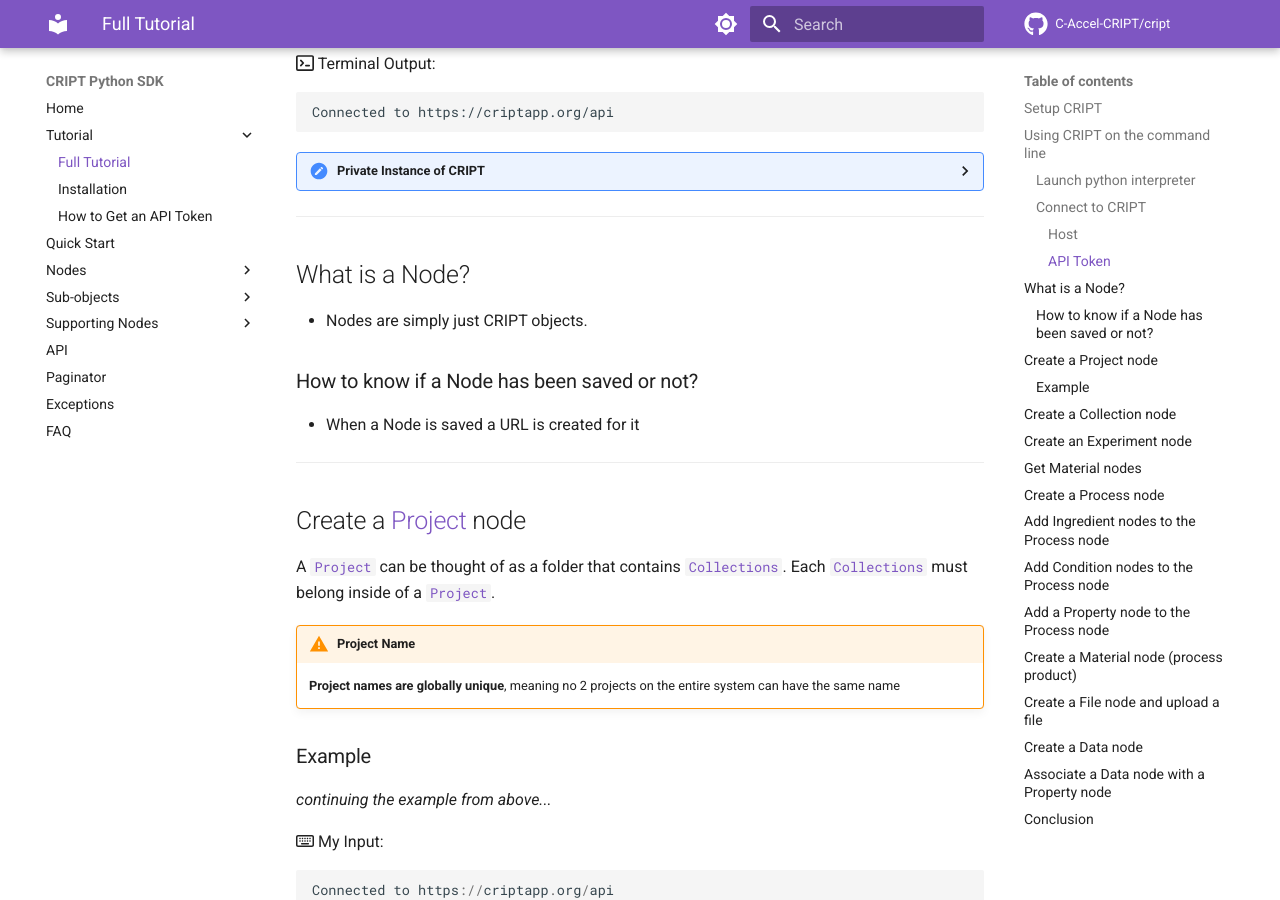
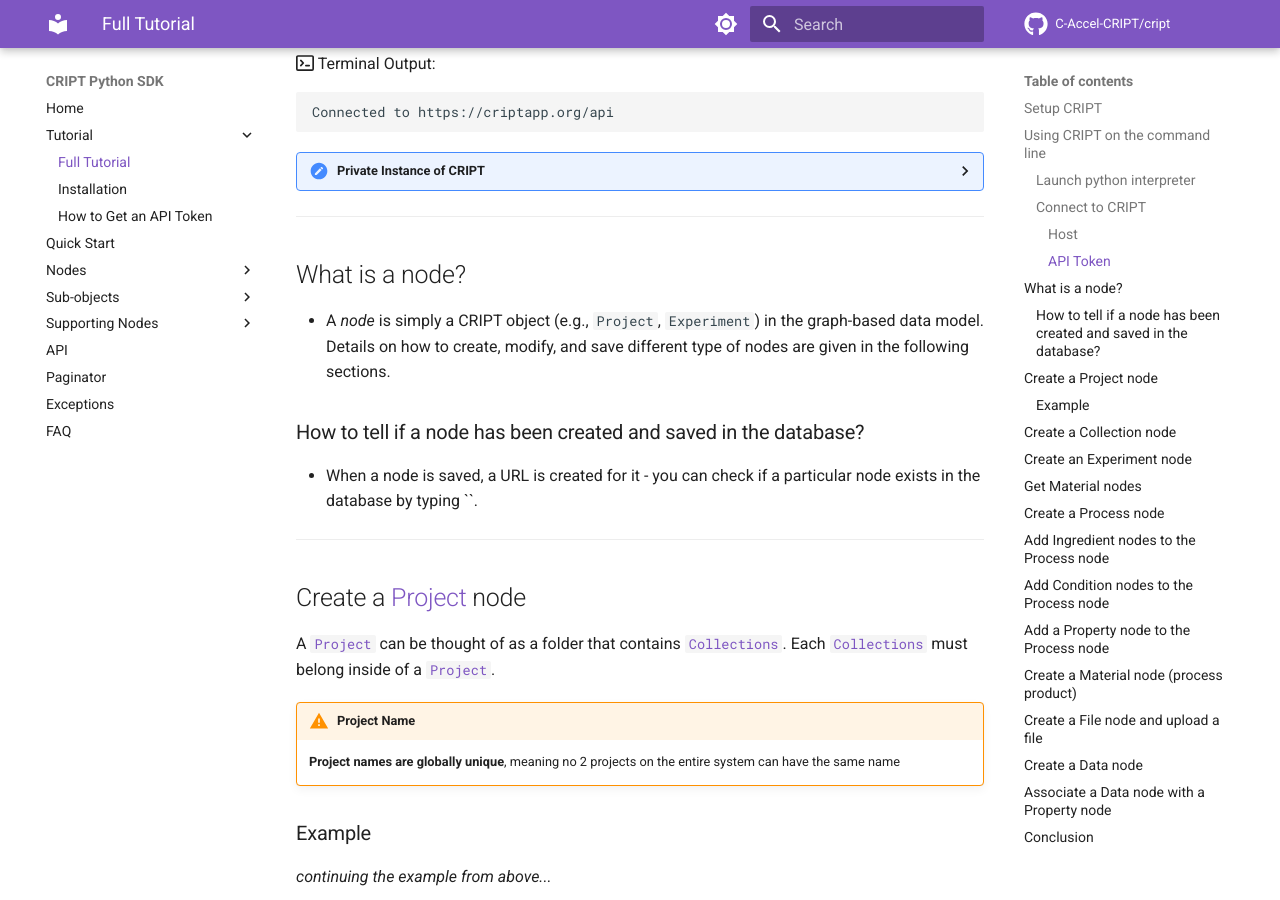
Before and after one commit to C-Accel-CRIPT/sdk-archive, an MkDocs documentation site: the page built from docs/tutorial/tutorial.md, in a window 1280 px wide and 900 px high, scrolled down 1693 px. Built offline with MkDocs 1.6.1 and Material for MkDocs 9.7.7, drawn with Linux system fonts in a browser that asks for light colours; comment, search, counter and statistics services are not loaded.

Commit message:
added more detailed explanation of nodes

```diff
--- a/docs/tutorial/tutorial.md
+++ b/docs/tutorial/tutorial.md
@@ -69,11 +69,12 @@
     If any user wants to connect to their own private instance of CRIPT, they can easily do that by just changing both the `Host` and `API Token` to their own `Host` and `API Token` continue everything else as normal.
 
 ---
-## What is a Node?
-* Nodes are simply just CRIPT objects.
+## What is a node?
+* A *node* is simply a CRIPT object (e.g., `Project`, `Experiment`)  in the graph-based data model. Details on how to create, modify, and save different type of nodes
+are given in the following sections.
 
-### How to know if a Node has been saved or not?
-* When a Node is saved a URL is created for it
+### How to tell if a node has been created and saved in the database?
+* When a node is saved, a URL is created for it - you can check if a particular node exists in the database by typing ``.
 
 ---
 
```
